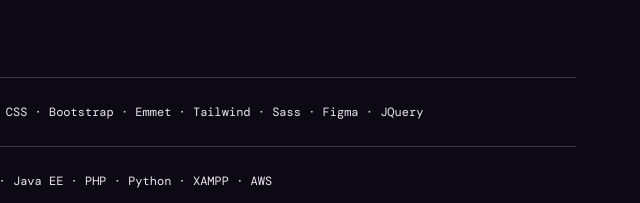
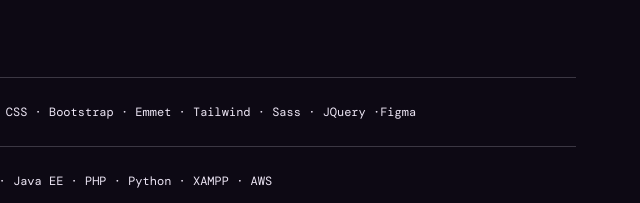
Before and after one commit to luciaferz/Portafolio_LF, a plain HTML site: page index.html in a window 1280 px wide. Shown: the part 1317-1520 px from the top of the page, 640-1280 px from the left. Drawn offline with nearby package versions, Linux system fonts and the light colour scheme.

Commit message:
Actualizacion cv

```diff
--- a/index.html
+++ b/index.html
@@ -44,7 +44,7 @@
             </div>
             <div class="skill-list">
                 <div><span>01</span><strong>Frontend y maquetación</strong>
-                    <p>JavaScript · HTML · CSS · Bootstrap · Emmet · Tailwind · Sass · Figma · JQuery</p>
+                    <p>JavaScript · HTML · CSS · Bootstrap · Emmet · Tailwind · Sass · JQuery ·Figma</p>
                 </div>
                 <div><span>02</span><strong>Backend y lenguajes</strong>
                     <p>Java · Spring Boot · Java EE · PHP · Python · XAMPP · AWS</p>
```
Also changed, not shown: 1 other file.
